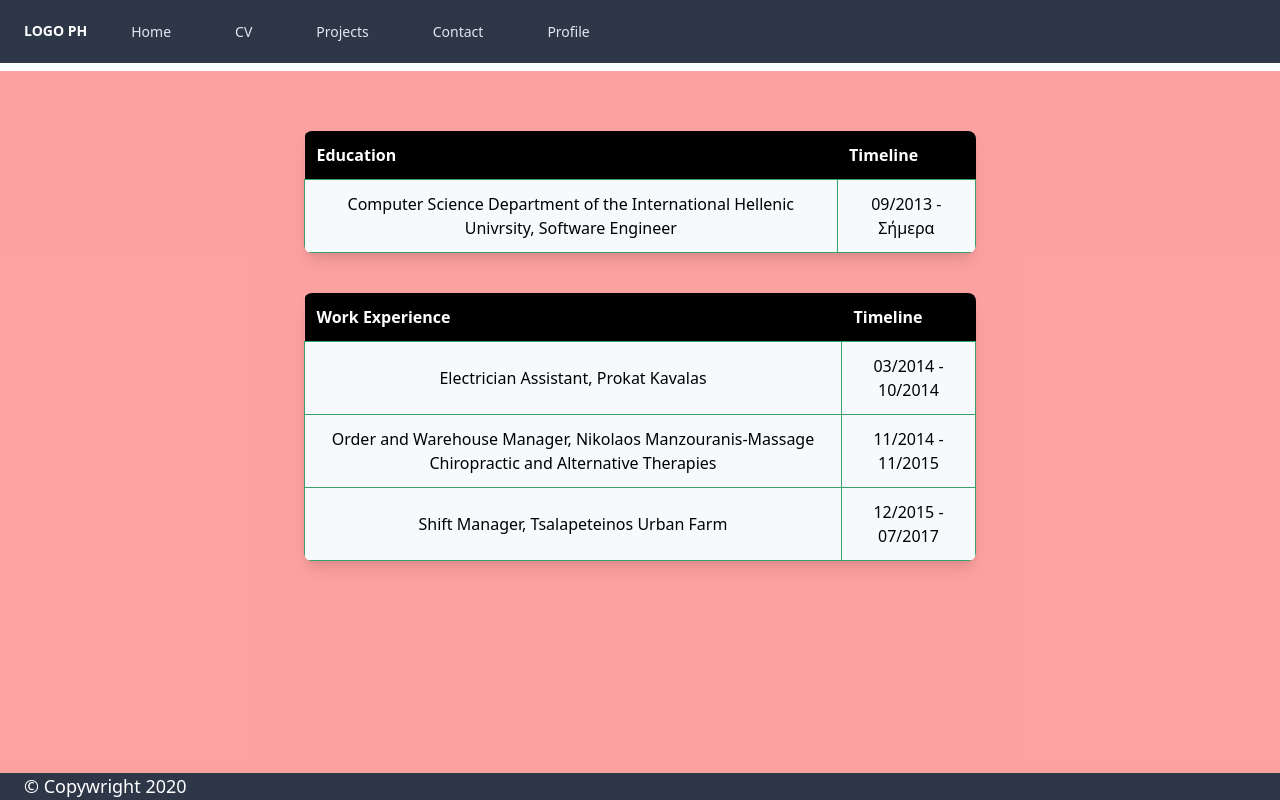
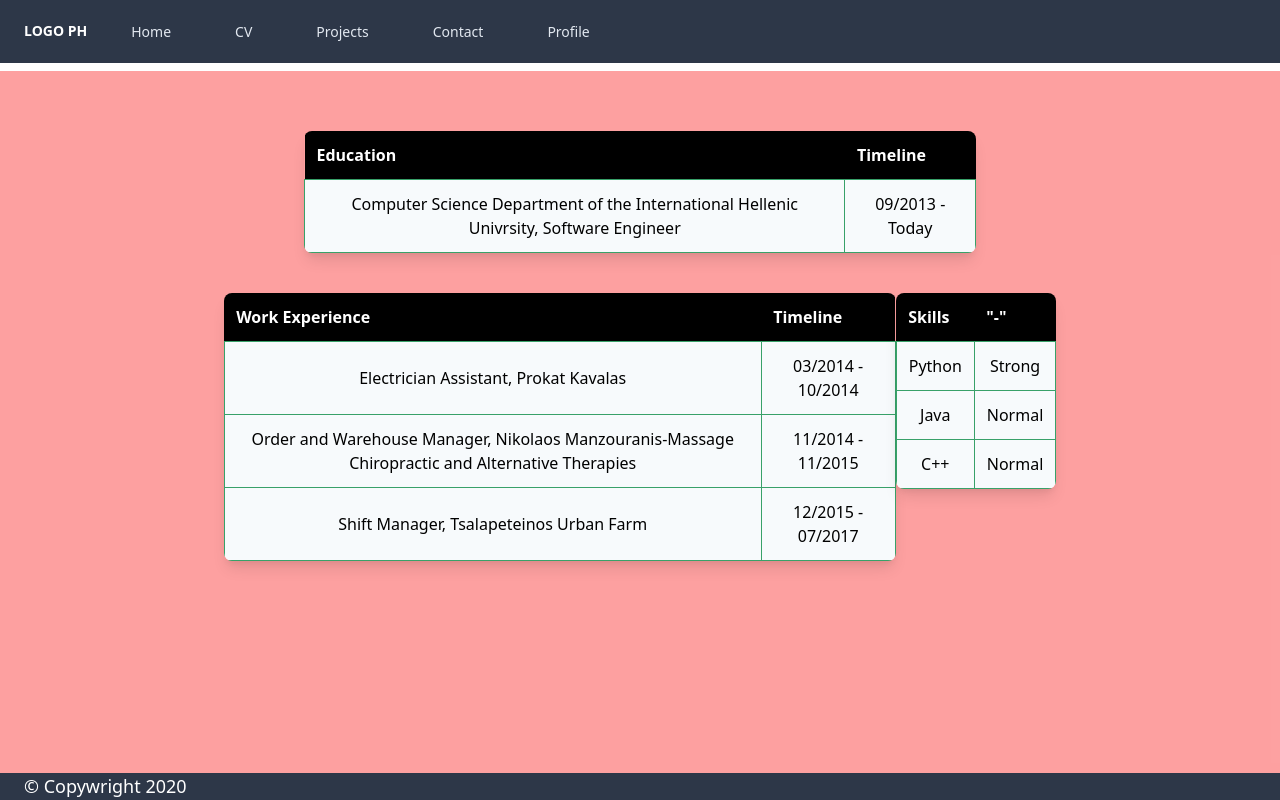
Before and after one commit to kocharalampidis/Personal-Website, a React (Create React App) app: page /Mybio in a window 1280 px wide. Built offline with nearby package versions, Linux system fonts and the light colour scheme.

Commit message:
CV-resposivness on tables

```diff
--- a/src/Pages/Mybio.js
+++ b/src/Pages/Mybio.js
@@ -1,68 +1,17 @@
 import React, { Fragment } from "react";
 import "../components/css/mybio.css";
-// http://localhost:3000/
+import Education from "../components/Mybio_Content/Education";
+import Work_Experience from "../components/Mybio_Content/Work_Experience";
+import Skills from "../components/Mybio_Content/Skills";
 
 function Mybio() {
 	return (
 		<Fragment>
 			<body class='text-center flex items-center justify-center'>
 				<div class='container'>
-					<table class='rounded-lg overflow-hidden shadow-lg max-w-sm sm:max-w-xl md:max-w-xl lg:max-w-xl xl:max-w-2xl my-5'>
-						<thead class='text-white'>
-							<tr class='bg-black'>
-								<th class='p-3 text-left'>Education</th>
-								<th class='p-3 text-left'>Timeline</th>
-							</tr>
-						</thead>
-						<tbody class='bg-gray-100'>
-							<tr class=''>
-								<td class='border-green-600 border hover:bg-red-200 p-3  '>
-									Computer Science Department of the International Hellenic
-									Univrsity, Software Engineer
-								</td>
-								<td class='border-green-600 border hover:bg-red-200 p-3 '>
-									{" "}
-									09/2013 - Σήμερα{" "}
-								</td>
-							</tr>
-						</tbody>
-					</table>
-
-					<table class='rounded-lg overflow-hidden shadow-lg max-w-sm sm:max-w-xl md:max-w-xl lg:max-w-xl xl:max-w-2xl my-5'>
-						<thead class='text-white'>
-							<tr class='bg-black'>
-								<th class='p-3 text-left'>Work Experience</th>
-								<th class='p-3 text-left'>Timeline</th>
-							</tr>
-						</thead>
-						<tbody class='bg-gray-100'>
-							<tr class=''>
-								<td class='border-green-600 border hover:bg-red-200 p-3 '>
-									Electrician Assistant, Prokat Kavalas
-								</td>
-								<td class='border-green-600 border hover:bg-red-200 p-3 '>
-									03/2014 - 10/2014
-								</td>
-							</tr>
-							<tr class=''>
-								<td class='border-green-600  border hover:bg-red-200 p-3 '>
-									Order and Warehouse Manager, Nikolaos Manzouranis-Massage
-									Chiropractic and Alternative Therapies
-								</td>
-								<td class='border-green-600 border hover:bg-red-200 p-3 '>
-									11/2014 - 11/2015
-								</td>
-							</tr>
-							<tr class=''>
-								<td class='border-green-600 border hover:bg-red-200 p-3 '>
-									Shift Manager, Tsalapeteinos Urban Farm
-								</td>
-								<td class='border-green-600 border hover:bg-red-200 p-3 '>
-									12/2015 - 07/2017
-								</td>
-							</tr>
-						</tbody>
-					</table>
+					<Education />
+					<Work_Experience />
+					<Skills />
 				</div>
 			</body>
 		</Fragment>
--- /dev/null
+++ b/src/components/Mybio_Content/Education.js
@@ -0,0 +1,31 @@
+import React, { Fragment } from "react";
+import "../css/mybio.css";
+// http://localhost:3000/
+
+function Education() {
+	return (
+		<Fragment>
+			<table class='rounded-lg overflow-hidden shadow-lg max-w-sm sm:max-w-xl md:max-w-xl lg:max-w-xl xl:max-w-2xl my-5'>
+				<thead class='text-white'>
+					<tr class='bg-black'>
+						<th class='p-3 text-left'>Education</th>
+						<th class='p-3 text-left'>Timeline</th>
+					</tr>
+				</thead>
+				<tbody class='bg-gray-100'>
+					<tr class=''>
+						<td class='border-green-600 border hover:bg-red-200 p-3  '>
+							Computer Science Department of the International Hellenic
+							Univrsity, Software Engineer
+						</td>
+						<td class='border-green-600 border hover:bg-red-200 p-3 '>
+							09/2013 - Today
+						</td>
+					</tr>
+				</tbody>
+			</table>
+		</Fragment>
+	);
+}
+
+export default Education;
--- /dev/null
+++ b/src/components/Mybio_Content/Skills.js
@@ -0,0 +1,42 @@
+import React, { Fragment } from "react";
+import "../css/mybio.css";
+// http://localhost:3000/
+
+function Skills() {
+	return (
+		<Fragment>
+			<table class='rounded-lg overflow-hidden shadow-lg max-w-sm sm:max-w-xl md:max-w-xl lg:max-w-xl xl:max-w-2xl my-5'>
+				<thead class='text-white'>
+					<tr class='bg-black'>
+						<th class='p-3 text-left'>Skills</th>
+						<th class='p-3 text-left'>"-"</th>
+					</tr>
+				</thead>
+				<tbody class='bg-gray-100'>
+					<tr class=''>
+						<td class='border-green-600 border hover:bg-red-200 p-3 '>
+							Python
+						</td>
+						<td class='border-green-600 border hover:bg-red-200 p-3 '>
+							Strong
+						</td>
+					</tr>
+					<tr class=''>
+						<td class='border-green-600  border hover:bg-red-200 p-3 '>Java</td>
+						<td class='border-green-600 border hover:bg-red-200 p-3 '>
+							Normal
+						</td>
+					</tr>
+					<tr class=''>
+						<td class='border-green-600 border hover:bg-red-200 p-3 '>C++</td>
+						<td class='border-green-600 border hover:bg-red-200 p-3 '>
+							Normal
+						</td>
+					</tr>
+				</tbody>
+			</table>
+		</Fragment>
+	);
+}
+
+export default Skills;
--- /dev/null
+++ b/src/components/Mybio_Content/Work_Experience.js
@@ -0,0 +1,47 @@
+import React, { Fragment } from "react";
+import "../css/mybio.css";
+// http://localhost:3000/
+
+function Work_Experience() {
+	return (
+		<Fragment>
+			<table class='rounded-lg overflow-hidden shadow-lg max-w-sm sm:max-w-xl md:max-w-xl lg:max-w-xl xl:max-w-2xl my-5'>
+				<thead class='text-white'>
+					<tr class='bg-black'>
+						<th class='p-3 text-left'>Work Experience</th>
+						<th class='p-3 text-left'>Timeline</th>
+					</tr>
+				</thead>
+				<tbody class='bg-gray-100'>
+					<tr class=''>
+						<td class='border-green-600 border hover:bg-red-200 p-3 '>
+							Electrician Assistant, Prokat Kavalas
+						</td>
+						<td class='border-green-600 border hover:bg-red-200 p-3 '>
+							03/2014 - 10/2014
+						</td>
+					</tr>
+					<tr class=''>
+						<td class='border-green-600  border hover:bg-red-200 p-3 '>
+							Order and Warehouse Manager, Nikolaos Manzouranis-Massage
+							Chiropractic and Alternative Therapies
+						</td>
+						<td class='border-green-600 border hover:bg-red-200 p-3 '>
+							11/2014 - 11/2015
+						</td>
+					</tr>
+					<tr class=''>
+						<td class='border-green-600 border hover:bg-red-200 p-3 '>
+							Shift Manager, Tsalapeteinos Urban Farm
+						</td>
+						<td class='border-green-600 border hover:bg-red-200 p-3 '>
+							12/2015 - 07/2017
+						</td>
+					</tr>
+				</tbody>
+			</table>
+		</Fragment>
+	);
+}
+
+export default Work_Experience;
```
